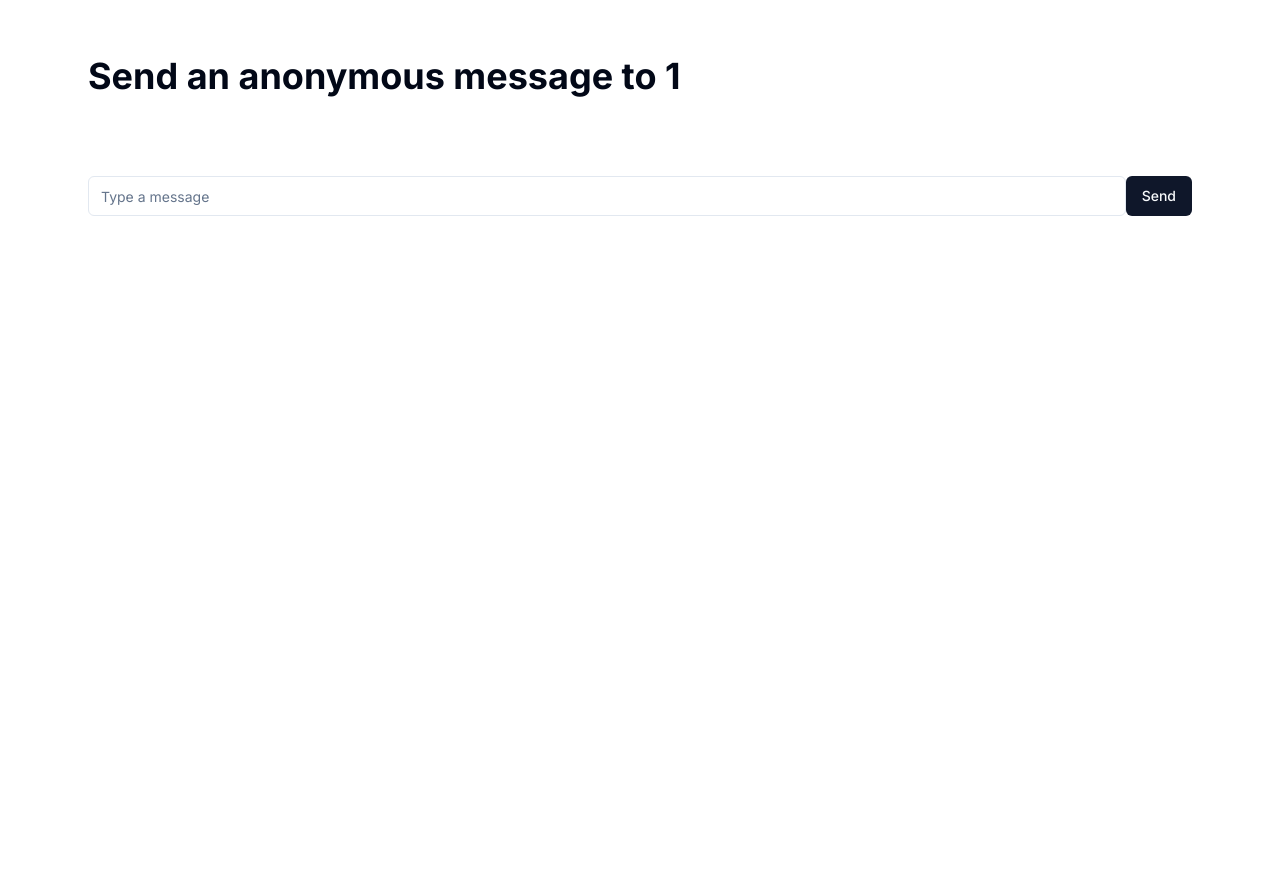
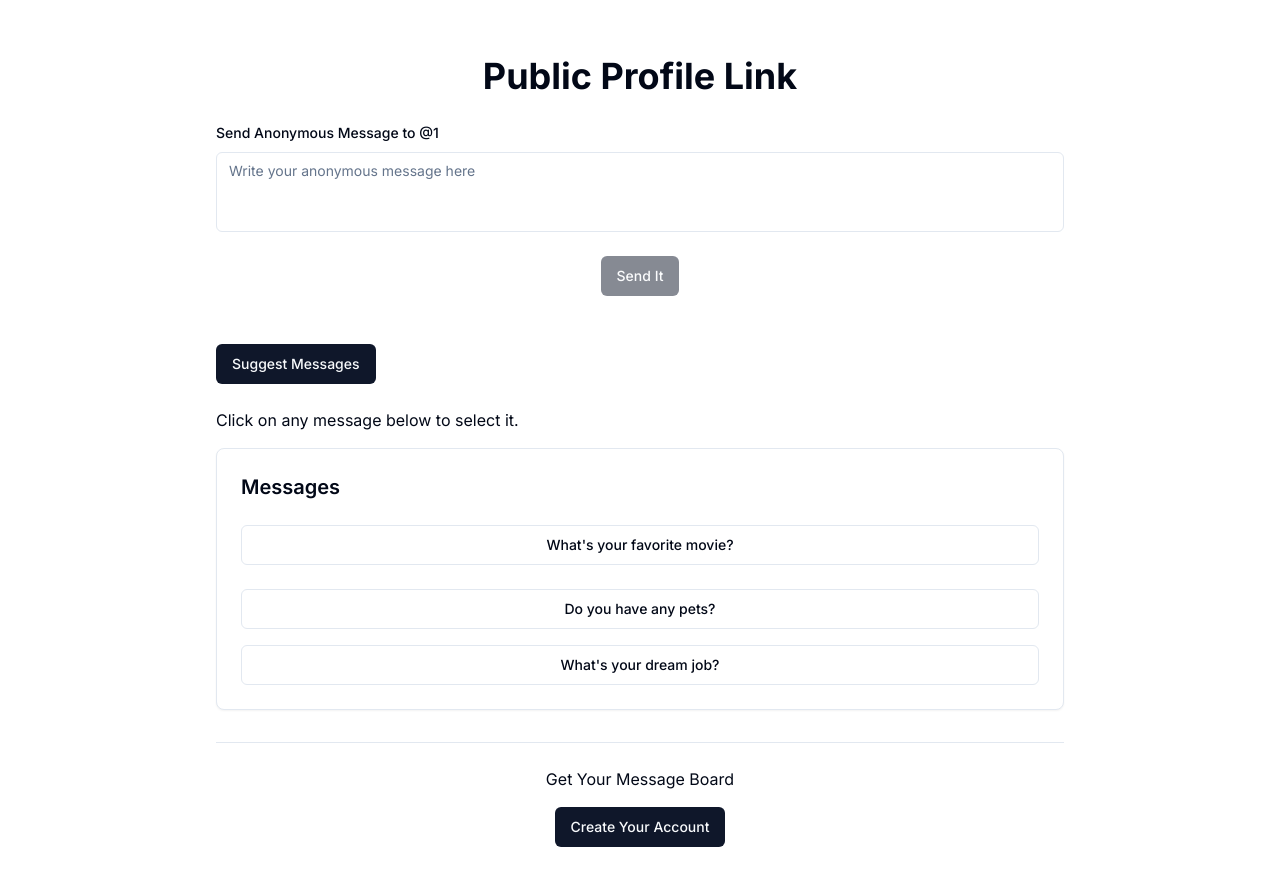
Before and after one commit to vivekrawat21/mysterychat, a Next.js app: page /u/1 in a window 1280 px wide. Shown: the top 886 px of the page. Before the commit the page ends 800 px from the top, so only its background shows below. Built offline with nearby package versions, Linux system fonts and the light colour scheme.

Commit message:
done all the fixes working successful

```diff
--- a/src/app/(auth)/sign-in/page.tsx
+++ b/src/app/(auth)/sign-in/page.tsx
@@ -83,7 +83,7 @@ const page = () => {
               name="identifier"
               render={({ field }) => (
                 <FormItem>
-                  <FormLabel>email/username</FormLabel>
+                  <FormLabel>Email/username</FormLabel>
                   <FormControl>
                     <Input placeholder="Email/Username" {...field} />
                   </FormControl>
--- a/src/app/u/[username]/page.tsx
+++ b/src/app/u/[username]/page.tsx
@@ -1,66 +1,204 @@
-"use client";
+'use client';
 
-import React, { useState } from "react";
-import { Input } from "@/components/ui/input";
-import { Button } from "@/components/ui/button";
-import axios, { AxiosError } from "axios";
+import React, { useState } from 'react';
+import axios, { AxiosError } from 'axios';
+import { zodResolver } from '@hookform/resolvers/zod';
+import { useForm } from 'react-hook-form';
+import { Loader2 } from 'lucide-react';
+import { Button } from '@/components/ui/button';
+import { Separator } from '@/components/ui/separator';
+import { CardHeader, CardContent, Card } from '@/components/ui/card';
 
-import { ApiResponse } from "@/types/ApiResponse";
-import { useParams } from "next/navigation";
-import { toast } from "@/components/ui/use-toast";
+import {
+  Form,
+  FormControl,
+  FormField,
+  FormItem,
+  FormLabel,
+  FormMessage,
+} from '@/components/ui/form';
+import { Textarea } from '@/components/ui/textarea';
+import { toast } from '@/components/ui/use-toast';
+import * as z from 'zod';
+import { ApiResponse } from '@/types/ApiResponse';
+import Link from 'next/link';
+import { useParams } from 'next/navigation';
+import { MessageSchema } from '@/schemas/messageSchema';
 
-const messagepage = () => {
-  const username = useParams().username;
-  console.log(username);
-  const [messageContent, setMessageContent] = useState<string>("");
-  const handleSend = async () => {
+
+export default function SendMessage() {
+  const params = useParams<{ username: string }>();
+  const username = params.username;
+  const [messagesArray, setMessagesArray] = useState<string[]>([]);
+  const [isSuggestLoading, setIsSuggestLoading] = useState(false);
+  const [error, setError] = useState <Boolean>(false);
+
+
+  const initialMessageString =
+  "What's your favorite movie?||Do you have any pets?||What's your dream job?";
+
+  const intialMessageArray = initialMessageString.split('||');
+  const form = useForm<z.infer<typeof MessageSchema>>({
+    resolver: zodResolver(MessageSchema),
+  });
+
+  const messageContent = form.watch('content');
+
+  const handleMessageClick = (message: string) => {
+    form.setValue('content', message);
+  };
+
+  const [isLoading, setIsLoading] = useState(false);
+
+  const onSubmit = async (data: z.infer<typeof  MessageSchema>) => {
+    setIsLoading(true);
     try {
-      const response = await axios.post<ApiResponse>("/api/send-message", {
+      const response = await axios.post<ApiResponse>('/api/send-message', {
+        ...data,
         username,
-        content: messageContent,
       });
 
-      if (response.data.success) {
-        toast({
-          title: response.data.message,
-          variant: "default",
-        });
-      } else {
-        toast({
-          title: response.data.message,
-          variant: "destructive",
-        });
-      }
-    } catch (error: any) {
+      toast({
+        title: response.data.message,
+        variant: 'default',
+      });
+      form.reset({ ...form.getValues(), content: '' });
+    } catch (error) {
       const axiosError = error as AxiosError<ApiResponse>;
       toast({
-        title: "Error",
+        title: 'Error',
         description:
-          axiosError.response?.data.message ??
-          "Failed to update message settings",
-        variant: "destructive",
+          axiosError.response?.data.message ?? 'Failed to sent message',
+        variant: 'destructive',
       });
+    } finally {
+      setIsLoading(false);
     }
   };
+
+  const fetchSuggestedMessages = async () => {
+    try {
+      setIsSuggestLoading(true);
+      const response = await axios.post('/api/suggest-messages');
+      const messageString = response.data.data;
+      const specialChar = '||';
+
+      // Split the messageString into an array of individual messages
+      const messagesArray = messageString.split(specialChar);
+
+      // Returning the array of messages
+      setMessagesArray(messagesArray);
+      return messagesArray;
+    } catch (error) {
+
+      setError(true);
+      // Handle error if needed
+      console.error("Failed to fetch suggested messages:", error);
+       toast({
+        title: 'Error',
+        description: 'Failed to fetch suggested messages',
+        variant: 'destructive',
+      });
+
+      return []; // Return an empty array in case of error
+    }
+    finally {
+      setIsSuggestLoading(false);
+    }
+
+   }
+
   return (
-    <>
+    <div className="container mx-auto my-8 p-6 bg-white rounded max-w-4xl">
+      <h1 className="text-4xl font-bold mb-6 text-center">
+        Public Profile Link
+      </h1>
+      <Form {...form}>
+        <form onSubmit={form.handleSubmit(onSubmit)} className="space-y-6">
+          <FormField
+            control={form.control}
+            name="content"
+            render={({ field }) => (
+              <FormItem>
+                <FormLabel>Send Anonymous Message to @{username}</FormLabel>
+                <FormControl>
+                  <Textarea
+                    placeholder="Write your anonymous message here"
+                    className="resize-none"
+                    {...field}
+                  />
+                </FormControl>
+                <FormMessage />
+              </FormItem>
+            )}
+          />
+          <div className="flex justify-center">
+            {isLoading ? (
+              <Button disabled>
+                <Loader2 className="mr-2 h-4 w-4 animate-spin" />
+                Please wait
+              </Button>
+            ) : (
+              <Button type="submit" disabled={isLoading || !messageContent}>
+                Send It
+              </Button>
+            )}
+          </div>
+        </form>
+      </Form>
 
-      <div className="my-8 mx-4 md:mx-8 lg:mx-auto p-6 bg-white rounded w-full max-w-6xl">
-      <h1 className="text-4xl font-bold mb-20">
-        Send an anonymous message to {username}
-      </h1>
-
-      <div className="flex justify-center ">
-        <Input
-          placeholder="Type a message"
-          onChange={(e) => setMessageContent(e.target.value)}
-          className="w-[100%]"
-        />
-        <Button onClick={handleSend}>Send</Button>
+      <div className="space-y-4 my-8">
+        <div className="space-y-2">
+          <Button
+            onClick={fetchSuggestedMessages}
+            className="my-4"
+            disabled={isSuggestLoading}
+          >
+            Suggest Messages
+          </Button>
+          <p>Click on any message below to select it.</p>
+        </div>
+        <Card>
+          <CardHeader>
+            <h3 className="text-xl font-semibold">Messages</h3>
+          </CardHeader>
+          <CardContent className="flex flex-col space-y-4">
+            {error ? (
+              <p className="text-red-500">failed to fetch messages</p>
+            ) : (
+              !messagesArray.length ? (
+                intialMessageArray.map((message, index) => (
+                  <Button
+                    key={index}
+                    variant="outline"
+                    className="mb-2"
+                    onClick={() => handleMessageClick(message)}
+                  >
+                    {message}
+                  </Button>
+                ))
+              ):(
+              messagesArray.map((message, index) => (
+                <Button
+                  key={index}
+                  variant="outline"
+                  className="mb-2"
+                  onClick={() => handleMessageClick(message)}
+                >
+                 {isSuggestLoading? (<Loader2 className="mr-2 h-4 w-4 animate-spin" />): (message) }
+                </Button>
+              ))
+            ))}
+          </CardContent>
+        </Card>
       </div>
+      <Separator className="my-6" />
+      <div className="text-center">
+        <div className="mb-4">Get Your Message Board</div>
+        <Link href={'/sign-up'}>
+          <Button>Create Your Account</Button>
+        </Link>
       </div>
-    </>
+    </div>
   );
-};
-
-export default messagepage;
+}
--- /dev/null
+++ b/src/components/ui/textarea.tsx
@@ -0,0 +1,24 @@
+import * as React from "react"
+
+import { cn } from "@/lib/utils"
+
+export interface TextareaProps
+  extends React.TextareaHTMLAttributes<HTMLTextAreaElement> {}
+
+const Textarea = React.forwardRef<HTMLTextAreaElement, TextareaProps>(
+  ({ className, ...props }, ref) => {
+    return (
+      <textarea
+        className={cn(
+          "flex min-h-[80px] w-full rounded-md border border-input bg-background px-3 py-2 text-sm ring-offset-background placeholder:text-muted-foreground focus-visible:outline-none focus-visible:ring-2 focus-visible:ring-ring focus-visible:ring-offset-2 disabled:cursor-not-allowed disabled:opacity-50",
+          className
+        )}
+        ref={ref}
+        {...props}
+      />
+    )
+  }
+)
+Textarea.displayName = "Textarea"
+
+export { Textarea }
```
